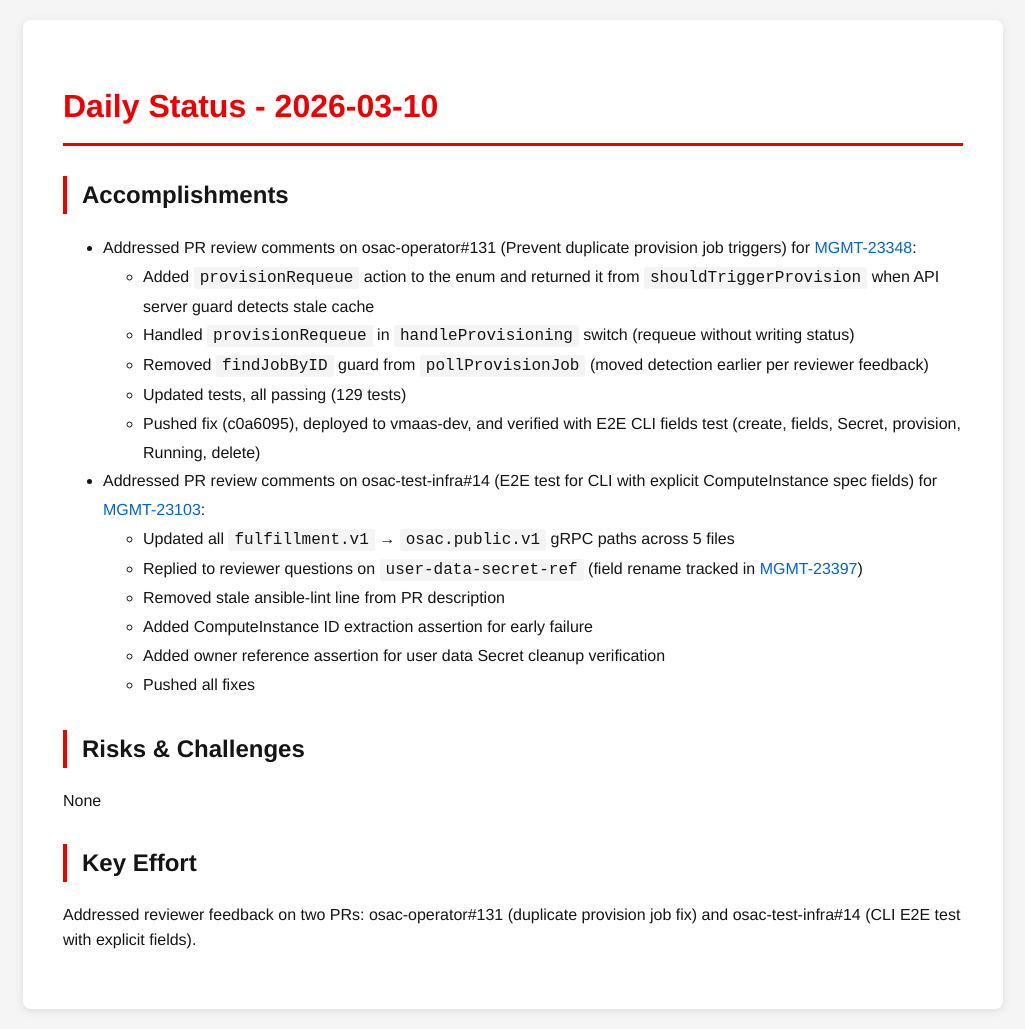
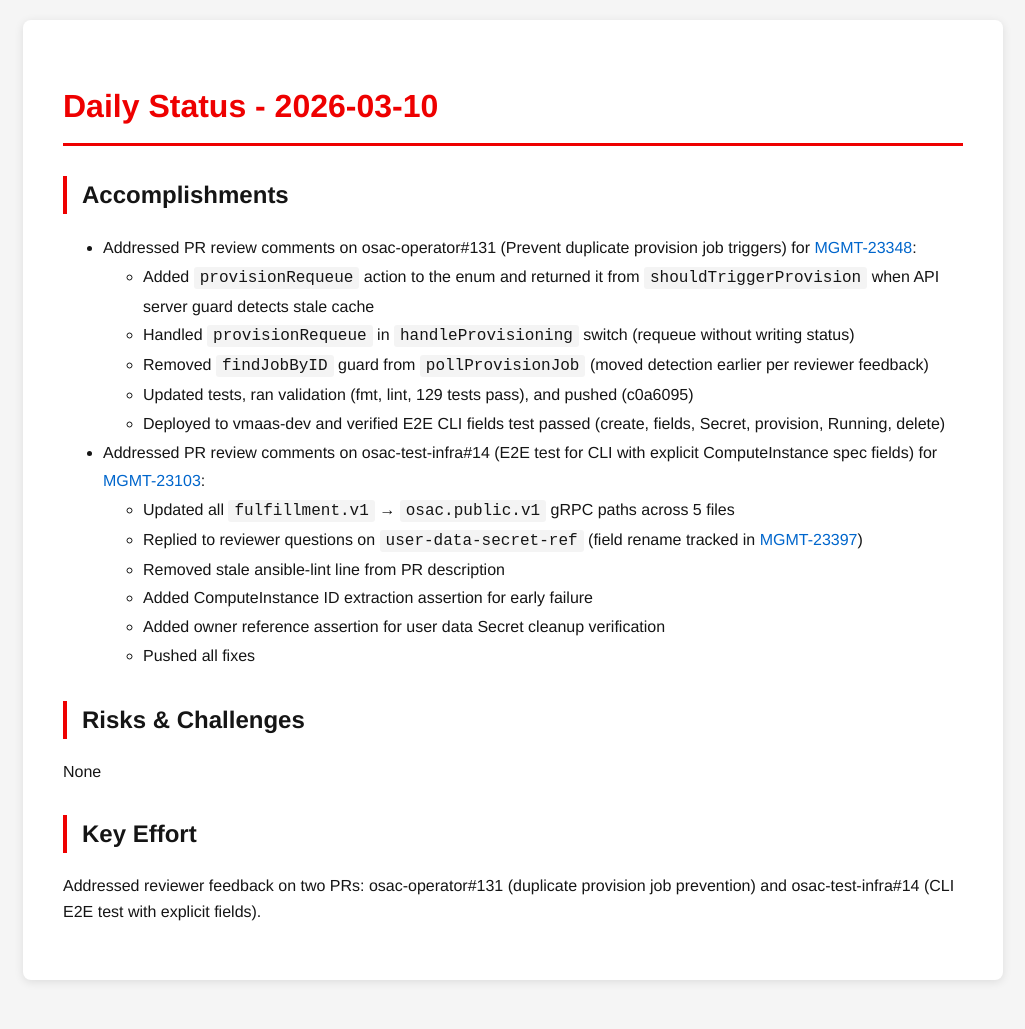
Before and after one commit to tzvatot/daily-status, a Jekyll site: the page built from 2026-03-10.md, in a window 1280 px wide. Shown: the whole page, without its empty margins (127-1152 px from the left). Built offline with Jekyll 4.4.1, drawn with Linux system fonts in a browser that asks for light colours; after the commit the page ends 1000 px from its top, so only the background shows below that.

Commit message:
Daily status update - 2026-03-10

```diff
--- a/2026-03-10.md
+++ b/2026-03-10.md
@@ -11,8 +11,8 @@ date: 2026-03-10
   - Added `provisionRequeue` action to the enum and returned it from `shouldTriggerProvision` when API server guard detects stale cache
   - Handled `provisionRequeue` in `handleProvisioning` switch (requeue without writing status)
   - Removed `findJobByID` guard from `pollProvisionJob` (moved detection earlier per reviewer feedback)
-  - Updated tests, all passing (129 tests)
-  - Pushed fix (c0a6095), deployed to vmaas-dev, and verified with E2E CLI fields test (create, fields, Secret, provision, Running, delete)
+  - Updated tests, ran validation (fmt, lint, 129 tests pass), and pushed (c0a6095)
+  - Deployed to vmaas-dev and verified E2E CLI fields test passed (create, fields, Secret, provision, Running, delete)
 - Addressed PR review comments on osac-test-infra#14 (E2E test for CLI with explicit ComputeInstance spec fields) for [MGMT-23103](https://issues.redhat.com/browse/MGMT-23103):
   - Updated all `fulfillment.v1` → `osac.public.v1` gRPC paths across 5 files
   - Replied to reviewer questions on `user-data-secret-ref` (field rename tracked in [MGMT-23397](https://issues.redhat.com/browse/MGMT-23397))
@@ -25,4 +25,4 @@ date: 2026-03-10
 None
 
 ## Key Effort
-Addressed reviewer feedback on two PRs: osac-operator#131 (duplicate provision job fix) and osac-test-infra#14 (CLI E2E test with explicit fields).
+Addressed reviewer feedback on two PRs: osac-operator#131 (duplicate provision job prevention) and osac-test-infra#14 (CLI E2E test with explicit fields).
```
